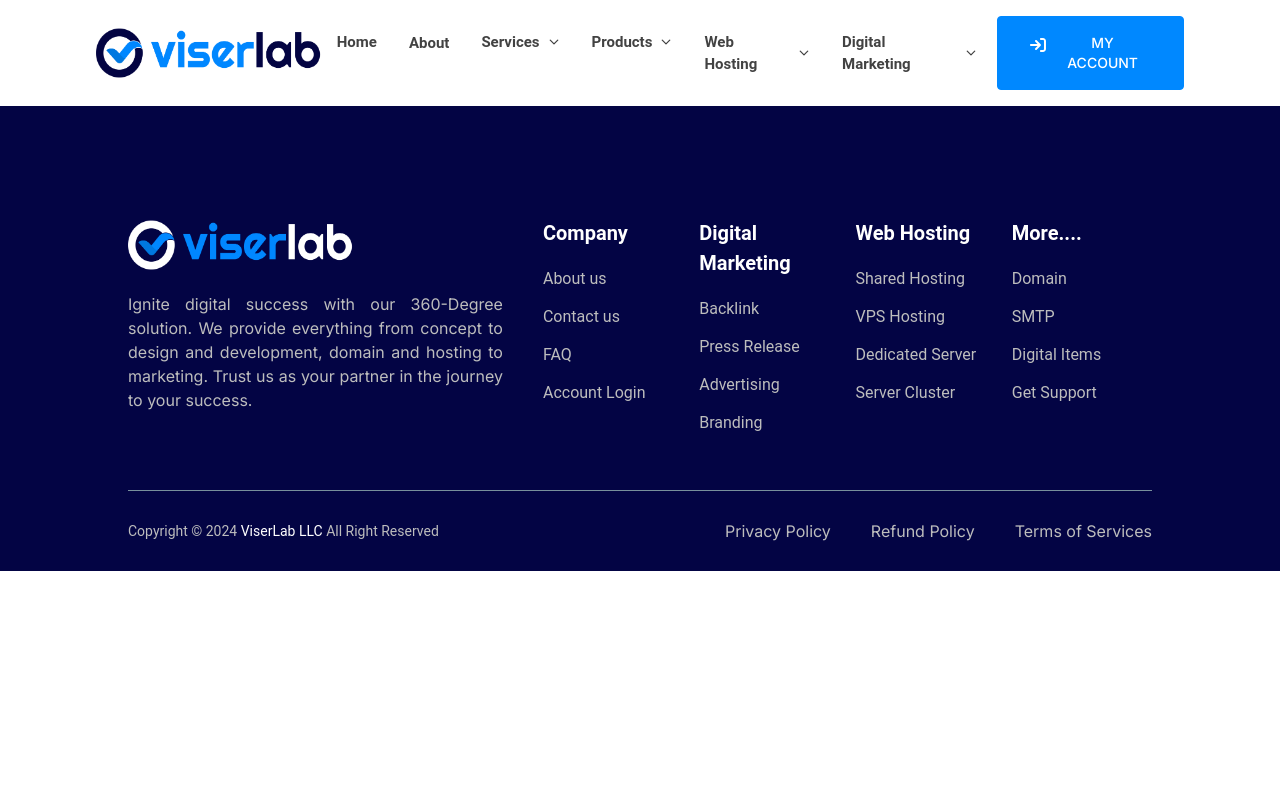
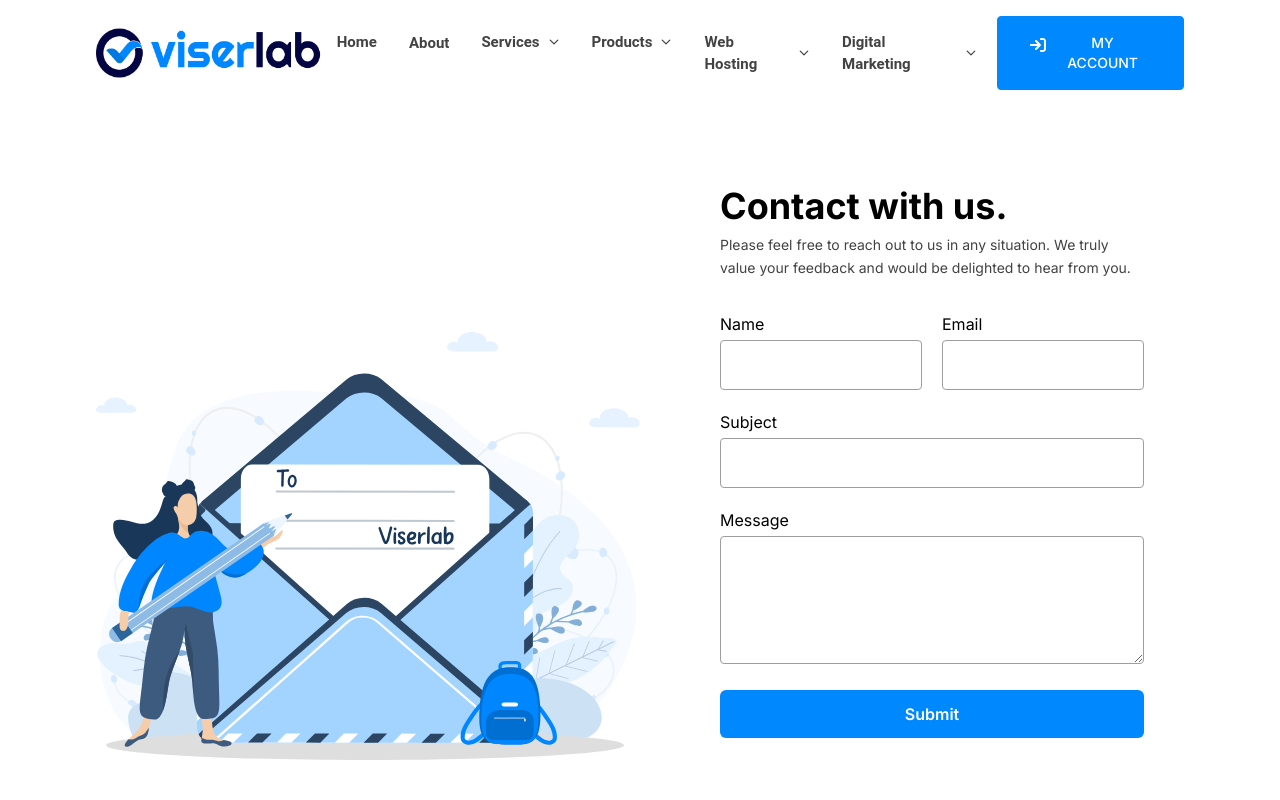
Before and after one commit to farukphero/viserlab, a Next.js app: page /contact in a window 1280 px wide. Shown: the top 800 px of the page. Built offline with nearby package versions, Linux system fonts and the light colour scheme.

Commit message:
contact page done

```diff
--- a/src/app/product/_components/Products.jsx
+++ b/src/app/_components/Cards.jsx
@@ -10,45 +10,9 @@
   Typography,
 } from "@material-tailwind/react";
 import { FaStar } from "react-icons/fa6";
-import { FaLaravel } from "react-icons/fa";
-import card1 from "../../../assets/image/featured image/28811404_cover.jpg";
-import card2 from "../../../assets/image/featured image/29668217_cover.jpg";
-import card3 from "../../../assets/image/featured image/33575024_cover.jpg";
-import card4 from "../../../assets/image/featured image/33821085_cover.jpg";
 import { IoIosSearch } from "react-icons/io";
 
-const Products = () => {
-  const cards = [
-    {
-      title: "ptcLAB - Pay Per Click Platform",
-      image: card1,
-      icon: FaLaravel,
-      course: "Laravel",
-      price: 79,
-    },
-    {
-      title: "ViserBank - Digital Banking System",
-      image: card2,
-      icon: FaLaravel,
-      course: "Laravel",
-      price: 59,
-    },
-    {
-      title: "HYIPLAB - Complete HYIP Investment System",
-      image: card3,
-      icon: FaLaravel,
-      course: "Laravel",
-      price: 119,
-    },
-    {
-      title: "SignalLab - Forex And Crypto Trading Signal Platform",
-      image: card4,
-      icon: FaLaravel,
-      course: "Laravel",
-      price: 49,
-    },
-  ];
-
+const Cards = ({ cards }) => {
   // pagination
 
   const [limit, setLimit] = useState(9);
@@ -276,4 +240,4 @@
   );
 };
 
-export default Products;
+export default Cards;
--- a/src/app/contact/page.jsx
+++ b/src/app/contact/page.jsx
@@ -1,10 +1,64 @@
 import React from "react";
 import { NavBar } from "../(home)/_components/NavBar/NavBar";
+import left_image from "../../assets/image/contact/contact.svg";
+import Image from "next/image";
 
 const ContactPage = () => {
   return (
     <div>
       <NavBar />
+      <div className="my-10 lg:flex items-center lg:gap-x-10 lg:w-[85%] lg:mx-auto mx-5">
+        <Image
+          src={left_image}
+          alt=""
+          className="h-full w-1/2 hidden lg:flex"
+        />
+        <div className="bg-white rounded-md h-screen lg:p-10">
+          <h1 className="text-xl lg:text-4xl font-bold mb-2">
+            Contact with us.
+          </h1>
+          <p className="text-sm text-gray-800 leading-relaxed">
+            Please feel free to reach out to us in any situation. We truly value
+            your feedback and would be delighted to hear from you.
+          </p>
+          <div className="lg:flex lg:gap-x-5 mt-8 mb-5">
+            <div>
+              <h3>Name</h3>
+              <input
+                type="text"
+                className="border border-gray-500 rounded py-3 px-4 w-full mt-1"
+              />
+            </div>
+            <div className="mt-5 lg:mt-0">
+              <h3>Email</h3>
+              <input
+                type="text"
+                className="border border-gray-500 rounded py-3 px-4 w-full mt-1"
+              />
+            </div>
+          </div>
+          <div>
+            <h3>Subject</h3>
+            <input
+              type="text"
+              className="border border-gray-500 rounded py-3 px-4 w-full mt-1"
+            />
+
+            <div className="my-5">
+              <h3>Message</h3>
+              <textarea
+                type="text"
+                className="border border-gray-500 rounded py-3 px-4 w-full h-32 mt-1"
+              />
+            </div>
+            <div>
+              <button className="w-full h-12 bg-[#0088FF] text-white text-center font-semibold rounded-md">
+                Submit
+              </button>
+            </div>
+          </div>
+        </div>
+      </div>
     </div>
   );
 };
--- a/src/app/product/page.jsx
+++ b/src/app/product/page.jsx
@@ -1,12 +1,48 @@
+"use client"
 import React from "react";
 import { NavBar } from "../(home)/_components/NavBar/NavBar";
-import Products from "./_components/Products";
+import { FaLaravel } from "react-icons/fa";
+import card1 from "../../assets/image/featured image/28811404_cover.jpg";
+import card2 from "../../assets/image/featured image/29668217_cover.jpg";
+import card3 from "../../assets/image/featured image/33575024_cover.jpg";
+import card4 from "../../assets/image/featured image/33821085_cover.jpg";
+import Cards from "../_components/Cards";
 
 const ProductPage = () => {
+  const cards = [
+    {
+      title: "ptcLAB - Pay Per Click Platform",
+      image: card1,
+      icon: FaLaravel,
+      course: "Laravel",
+      price: 79,
+    },
+    {
+      title: "ViserBank - Digital Banking System",
+      image: card2,
+      icon: FaLaravel,
+      course: "Laravel",
+      price: 59,
+    },
+    {
+      title: "HYIPLAB - Complete HYIP Investment System",
+      image: card3,
+      icon: FaLaravel,
+      course: "Laravel",
+      price: 119,
+    },
+    {
+      title: "SignalLab - Forex And Crypto Trading Signal Platform",
+      image: card4,
+      icon: FaLaravel,
+      course: "Laravel",
+      price: 49,
+    },
+  ];
   return (
     <div>
       <NavBar />
-      <Products/>
+      <Cards cards={cards} />
     </div>
   );
 };
```
Also changed, not shown: src/assets/image/contact/contact.svg (added).
